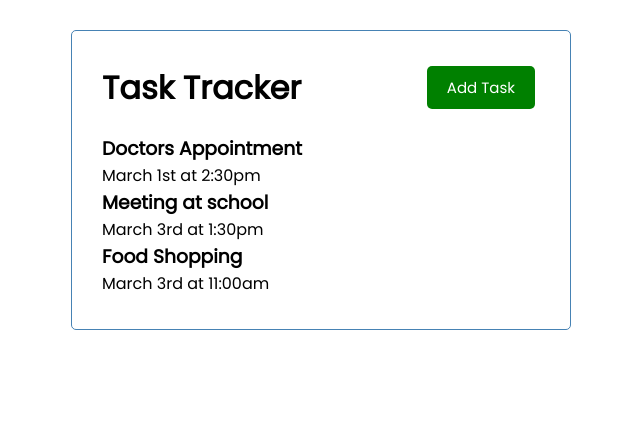
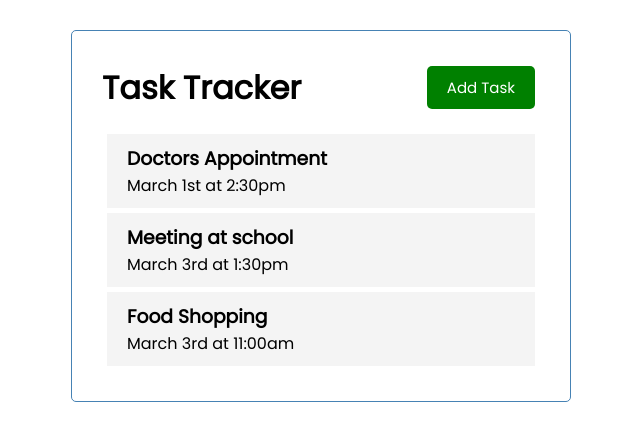
Before and after one commit to DeenoDev/vue-crash-2021, a Vue app: page / in a window 1280 px wide. Shown: the top 440 px of the page, without its empty margins (319-959 px from the left). Built offline with nearby package versions, Linux system fonts and the light colour scheme.

Commit message:
Added styling to tasks component.

```diff
--- a/src/components/Tasks.vue
+++ b/src/components/Tasks.vue
@@ -7,6 +7,7 @@
 
 <script>
 import Task from './Task'
+
   export default {
     name: 'Tasks',
     props: {
@@ -17,3 +18,26 @@
     }
   }
 </script>
+
+<style scope>
+.fas {
+  color: red;
+}
+
+.task {
+  background: #f4f4f4;
+  margin: 5px;
+  padding: 10px 20px;
+  cursor: pointer;
+}
+
+.task.reminder {
+  border-left: 5px solid green;
+}
+
+.task h3 {
+  display: flex;
+  align-items: center;
+  justify-content: space-between;
+}
+</style>
```
